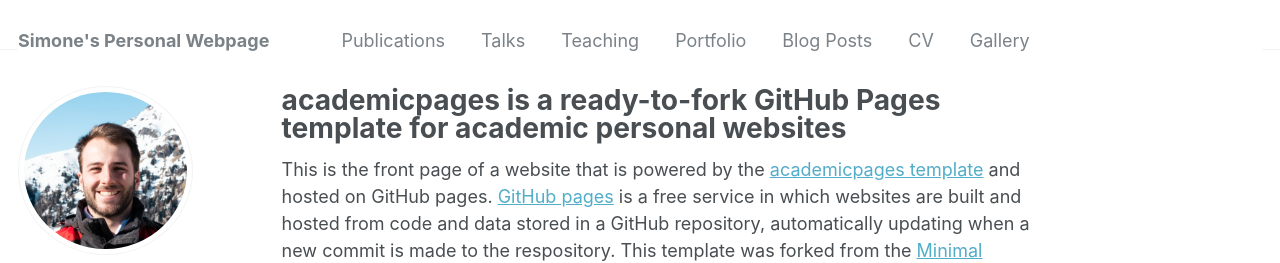
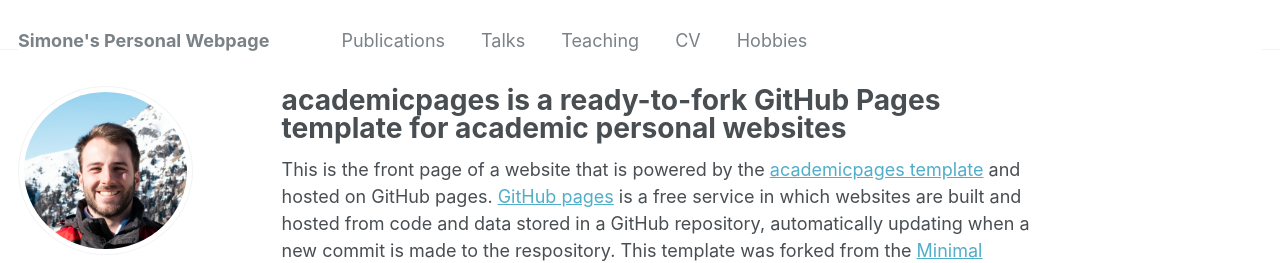
Before and after one commit to sim1bet/sim1bet.github.io, a Jekyll site: the page built from _pages/about.md, in a window 1280 px wide. Shown: the top 263 px of the page. Built offline with Jekyll 4.4.1, drawn with Linux system fonts in a browser that asks for light colours; some web fonts are replaced.

Commit message:
Update navigation.yml

```diff
--- a/_data/navigation.yml
+++ b/_data/navigation.yml
@@ -9,14 +9,8 @@ main:
   - title: "Teaching"
     url: /teaching/
 
-  - title: "Portfolio"
-    url: /portfolio/
-
-  - title: "Blog Posts"
-    url: /year-archive/
-
   - title: "CV"
     url: /cv/
 
-  - title: "Gallery"
+  - title: "Hobbies"
     url: /markdown/
```
